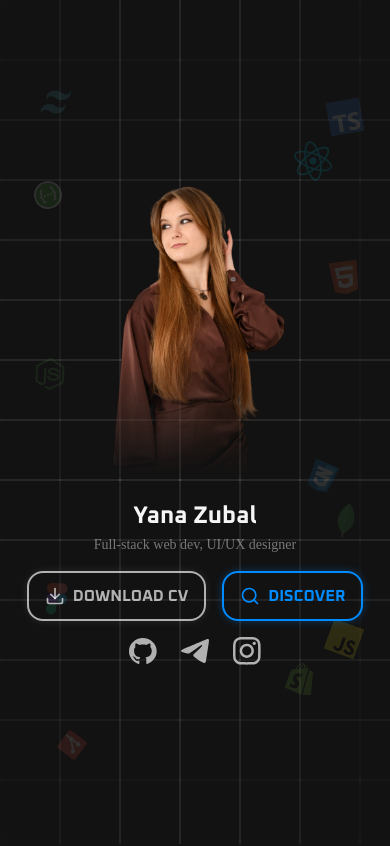
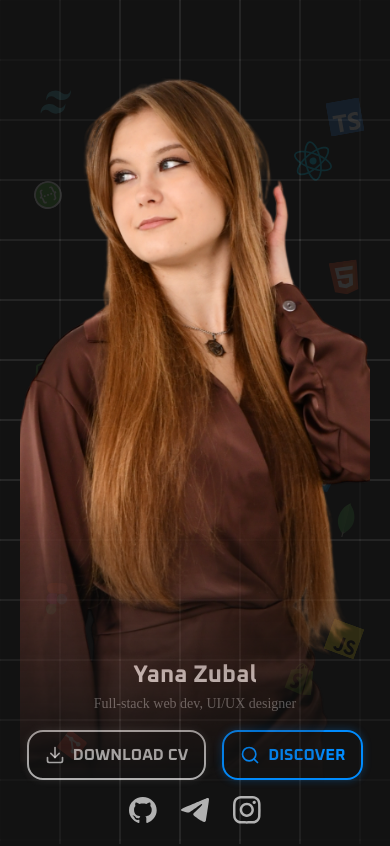
Before and after one commit to ZubalYana/Portfolio-2026, a React (Vite) app: page / in a window 390 px wide. Shown: the top 846 px of the page. Built offline with nearby package versions, Linux system fonts and the light colour scheme; a web font is replaced by a local one.

Commit message:
add fixes to responsive design, extend tailwind responsive classes

```diff
--- a/src/components/screens/AboutMe.tsx
+++ b/src/components/screens/AboutMe.tsx
@@ -61,7 +61,7 @@ export default function AboutMe() {
           <img
             src={portfolio_photo2}
             alt="portfolio photo 2"
-            className="w-full h-[300px] md:h-[450px] object-cover object-top rounded-[16px]"
+            className="w-full h-[400px] md:h-[450px] object-cover object-top rounded-[16px]"
           />
         </motion.div>
 
--- a/src/components/screens/Homepage.tsx
+++ b/src/components/screens/Homepage.tsx
@@ -74,7 +74,7 @@ export default function Homepage() {
           <motion.img
             src={portfolioPhoto}
             alt="portfolio photo"
-            className="w-[55%] object-cover object-top"
+            className="h-[90%] w-auto object-cover object-top absolute"
             style={{ maskImage: "linear-gradient(to bottom, black 60%, transparent 100%)" }}
             initial={{ opacity: 0, y: 20 }}
             animate={{ opacity: 1, y: 0 }}
@@ -82,12 +82,12 @@ export default function Homepage() {
           />
 
           <motion.div
-            className="flex flex-col items-center gap-y-4 text-center"
+            className="flex flex-1 flex-col items-center justify-end gap-y-4 text-center"
             initial={{ opacity: 0, y: 20 }}
             animate={{ opacity: 1, y: 0 }}
             transition={{ duration: 0.5, delay: 0.2 }}
           >
-            <div>
+            <div className="">
               <h3 className="text-[24px] font-bold">Yana Zubal</h3>
               <p className="text-[14px] font-light text-[#F5F5F5]/45">
                 Full-stack web dev, UI/UX designer
--- a/src/index.css
+++ b/src/index.css
@@ -1,4 +1,9 @@
 @import "tailwindcss";
+
+@theme {
+  --breakpoint-xs: 480px;
+  --breakpoint-3xl: 1920px;
+}
 
 #root {
   max-width: 100%;
```
